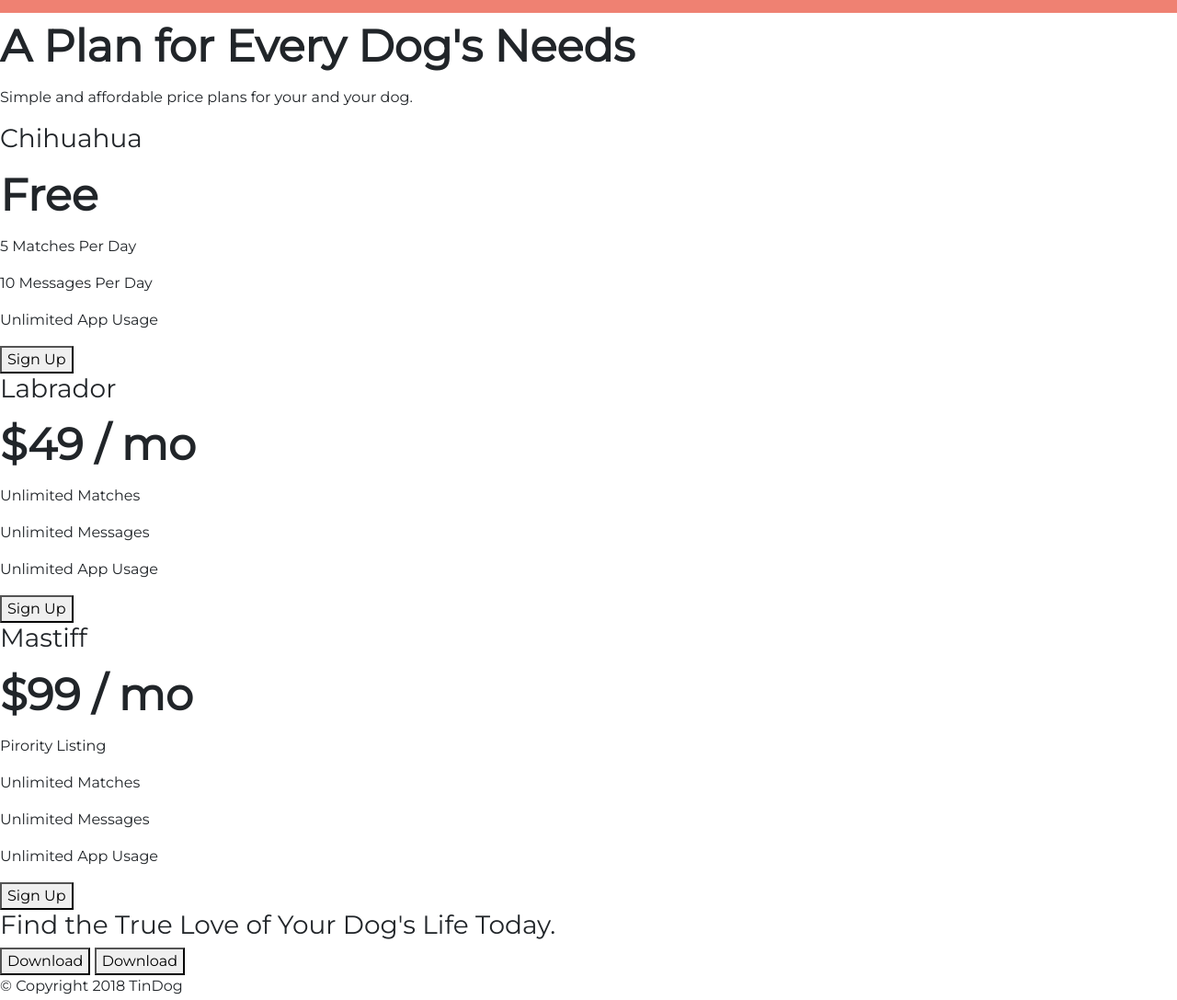
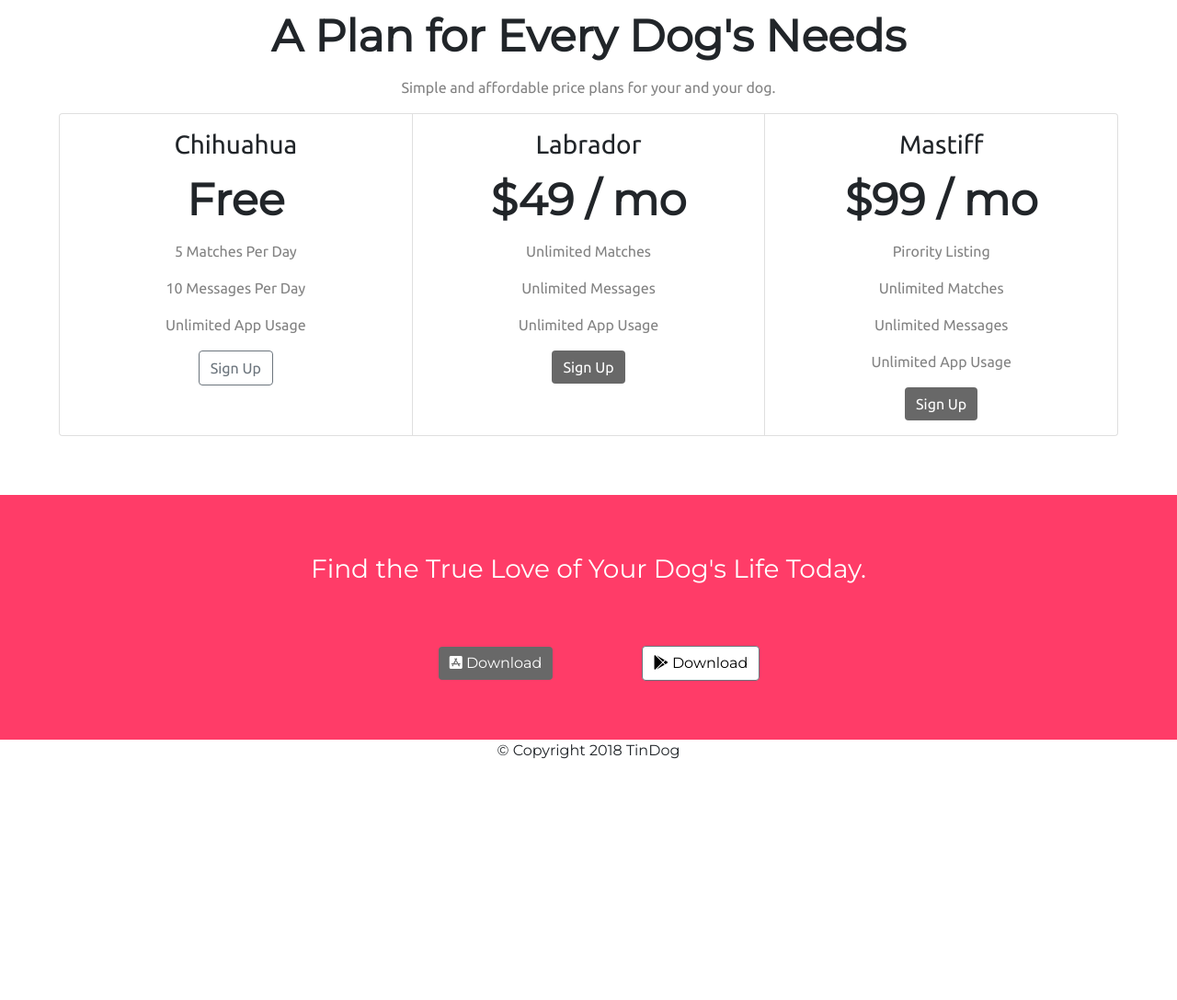
Before and after one commit to StepaTheOne/Web, a plain HTML site: page LAB6/index.html in a window 1280 px wide. Shown: the part 1737-2824 px from the top of the page at 92% size. After the commit the page ends 2581 px from the top, so only its background shows below. Drawn offline with nearby package versions, Linux system fonts and the light colour scheme.

Commit message:
lab6 almost ready

```diff
--- a/LAB6/css/styles.css
+++ b/LAB6/css/styles.css
@@ -12,11 +12,35 @@
     color: #fff;
 }
 
+#features{
+    text-align: center;
+    padding: 20px;
+}
+
 #press{
     text-align: center;
     padding-bottom: 3%;
 
     background-color:  #ef8172;
+}
+
+#pricing{
+    text-align: center;
+    padding: 5%;
+
+    font-family: 'Ubuntu', sans-serif;
+}
+
+#cta{
+    text-align: center;
+    color: white;
+    background-color: #ff3c68;
+    padding: 5%;
+}
+
+#footer{
+    text-align: center;
+
 }
 
 h1{
@@ -80,6 +104,7 @@ body{
 .title-image{
     width: 60%;
     transform: rotate(25deg);
+
 }
 
 .download-button{
@@ -87,6 +112,10 @@ body{
     margin-left: 5%;
     margin-right: 3%;
     margin-bottom: 0%;
+}
+
+.card-text{
+    color: #686868d3;
 }
 
 .btn:hover{
@@ -98,6 +127,11 @@ body{
     border: #686868;
 }
 
+.btn-secondary{
+    background-color: white;
+    color: black;
+}
+
 .btn-outline-primary{
     border-color: white;
     color: white;
--- a/LAB6/index.html
+++ b/LAB6/index.html
@@ -83,14 +83,25 @@
 
     <section id="features">
 
+        <div class="row">
+            <div class="col">
+                <i class="fa-solid fa-circle-check" style="color: #ff3c68"></i>
                 <h3>Easy to use.</h3>
                 <p>So easy to use, even your dog could do it.</p>
+            </div>
 
+            <div class="col">
+                <i class="fa-solid fa-bullseye" style="color: #ff3c68"></i>
                 <h3>Elite Clientele</h3>
                 <p>We have all the dogs, the greatest dogs.</p>
+            </div>
 
+            <div class="col">
+                <i class="fa-solid fa-heart" style="color: #ff3c68"></i>
                 <h3>Guaranteed to work.</h3>
                 <p>Find the love of your dog's life or your money back.</p>
+            </div>
+        </div>
 
     </section>
 
@@ -149,32 +160,43 @@
     <section id="pricing">
 
         <h2>A Plan for Every Dog's Needs</h2>
-        <p>Simple and affordable price plans for your and your dog.</p>
+        <p class="card-text">Simple and affordable price plans for your and your dog.</p>
 
+        <div class="card-group">
+            <div class="card">
+                <div class="card-body">
+                    <h3 class="card-title">Chihuahua</h3>
+                    <h2>Free</h2>
+                    <p class="card-text">5 Matches Per Day</p>
+                    <p class="card-text">10 Messages Per Day</p>
+                    <p class="card-text">Unlimited App Usage</p>
+                    <a href="#" class="btn btn-outline-secondary">Sign Up</a>
+                </div>
+            </div>
 
-        <h3>Chihuahua</h3>
-        <h2>Free</h2>
-        <p>5 Matches Per Day</p>
-        <p>10 Messages Per Day</p>
-        <p>Unlimited App Usage</p>
-        <button type="button">Sign Up</button>
+            <div class="card">
+                <div class="card-body">
+                    <h3 class="card-title">Labrador</h3>
+                    <h2>$49 / mo</h2>
+                    <p class="card-text">Unlimited Matches</p>
+                    <p class="card-text">Unlimited Messages</p>
+                    <p class="card-text">Unlimited App Usage</p>
+                    <a href="#" class="btn btn-primary">Sign Up</a>
+                </div>
+            </div>
 
-
-        <h3>Labrador</h3>
-        <h2>$49 / mo</h2>
-        <p>Unlimited Matches</p>
-        <p>Unlimited Messages</p>
-        <p>Unlimited App Usage</p>
-        <button type="button">Sign Up</button>
-
-
-        <h3>Mastiff</h3>
+            <div class="card" style="width: 18rem;">
+                <div class="card-body">
+                    <h3 class="card-title">Mastiff</h3>
                     <h2>$99 / mo</h2>
-        <p>Pirority Listing</p>
-        <p>Unlimited Matches</p>
-        <p>Unlimited Messages</p>
-        <p>Unlimited App Usage</p>
-        <button type="button">Sign Up</button>
+                    <p class="card-text">Pirority Listing</p>
+                    <p class="card-text">Unlimited Matches</p>
+                    <p class="card-text">Unlimited Messages</p>
+                    <p class="card-text">Unlimited App Usage</p>
+                    <a href="#" class="btn btn-primary">Sign Up</a>
+                </div>
+            </div>
+        </div>
 
     </section>
 
@@ -184,8 +206,15 @@
     <section id="cta">
 
         <h3>Find the True Love of Your Dog's Life Today.</h3>
-        <button type="button">Download</button>
-        <button type="button">Download</button>
+        <button type="button" class="btn btn-primary download-button">
+            <i class="fa-brands fa-app-store-ios"></i>
+            Download
+        </button>
+
+        <button type="button" class="btn btn-secondary download-button">
+            <i class="fa-brands fa-google-play" style="color: black;"></i>
+            Download
+        </button>
 
     </section>
 
```
Lines whose indentation alone changed are shown as unchanged.
